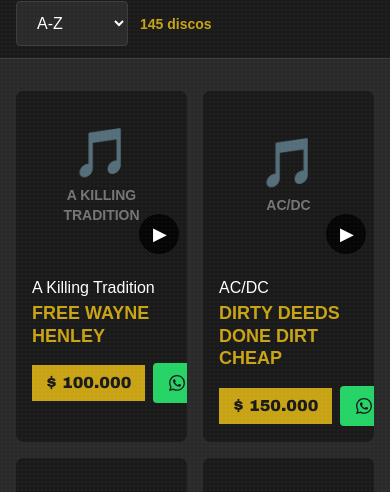
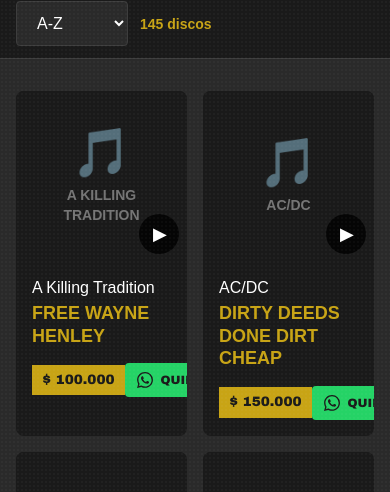
Before and after one commit to fatjuand/nofxland, a Next.js app: page / in a window 390 px wide. Shown: the part 264-756 px from the top of the page. Built offline with nearby package versions, Linux system fonts and the light colour scheme; no server answers.

Commit message:
fix: buttons overflow on mobile, update OG metadata

```diff
--- a/src/app/globals.css
+++ b/src/app/globals.css
@@ -62,9 +62,10 @@
   color: var(--color-fat-black);
   font-family: var(--font-fat);
   font-weight: bold;
-  padding: 6px 14px;
+  padding: 5px 10px;
   display: inline-block;
-  font-size: 1rem;
+  font-size: 0.85rem;
+  white-space: nowrap;
 }
 
 /* WhatsApp button */
@@ -74,10 +75,11 @@
   font-family: var(--font-fat);
   font-weight: bold;
   text-transform: uppercase;
-  padding: 10px 16px;
+  padding: 8px 12px;
   transition: all 0.15s ease;
   border-radius: 4px;
-  font-size: 0.85rem;
+  font-size: 0.75rem;
+  white-space: nowrap;
 }
 
 .whatsapp-btn:hover {
--- a/src/app/layout.tsx
+++ b/src/app/layout.tsx
@@ -2,30 +2,28 @@
 import "./globals.css";
 
 export const metadata: Metadata = {
-  title: "NOFXLAND | Vinilos Punk Rock — Medellín",
+  title: "NOFXLAND | Vinilos de Segunda Mano — Medellín",
   description:
-    "150+ vinilos punk rock a precio justo. NOFX, Slipknot, Ghost, Rammstein, AC/DC y más. Escucha previews. Envío en Medellín. WhatsApp directo.",
+    "150+ LPs de segunda mano. NOFX, Slipknot, Ghost, Rammstein, AC/DC, System of a Down y más. Envíos a toda Colombia y el mundo.",
   keywords: [
-    "vinilos punk rock",
+    "vinilos segunda mano",
+    "discos LP Colombia",
+    "punk rock records",
+    "vinyl collection Medellín",
     "NOFX vinyl",
-    "discos LP Colombia",
-    "punk rock records Medellín",
-    "Fat Wreck Chords",
-    "Epitaph Records",
-    "vinyl collection",
-    "vinilos segunda mano",
+    "metal vinyl",
   ],
   openGraph: {
-    title: "🎸 NOFXLAND — Vinilos Punk Rock a Precio Justo",
-    description: "150+ LPs de segunda mano: NOFX, Ghost, Slipknot, Rammstein, AC/DC y más. Escucha previews de 30s. Medellín, Colombia.",
+    title: "🎸 NOFXLAND — Vinilos de Segunda Mano",
+    description: "150+ LPs: NOFX, Ghost, Slipknot, Rammstein, AC/DC y más. Medellín, Colombia. Envíos worldwide.",
     type: "website",
     locale: "es_CO",
     siteName: "NOFXLAND",
   },
   twitter: {
     card: "summary_large_image",
-    title: "🎸 NOFXLAND — Vinilos Punk Rock",
-    description: "150+ LPs punk rock a precio justo. Medellín, Colombia.",
+    title: "🎸 NOFXLAND — Vinilos de Segunda Mano",
+    description: "150+ LPs de segunda mano. Medellín, Colombia.",
   },
 };
 
--- a/src/app/page.tsx
+++ b/src/app/page.tsx
@@ -84,7 +84,8 @@
 
         {/* Price + WhatsApp */}
         {!isSold && (
-          <div className="mt-4 flex items-center justify-between gap-2">
+          <div className="mt-4 space-y-3">
+            <div className="flex items-center justify-between">
               <span className="price-sticker">
                 {formatPrice(record.price)}
               </span>
@@ -99,6 +100,7 @@
                 </svg>
                 QUIERO
               </a>
+            </div>
           </div>
         )}
       </div>
```
Lines whose indentation alone changed are shown as unchanged.
